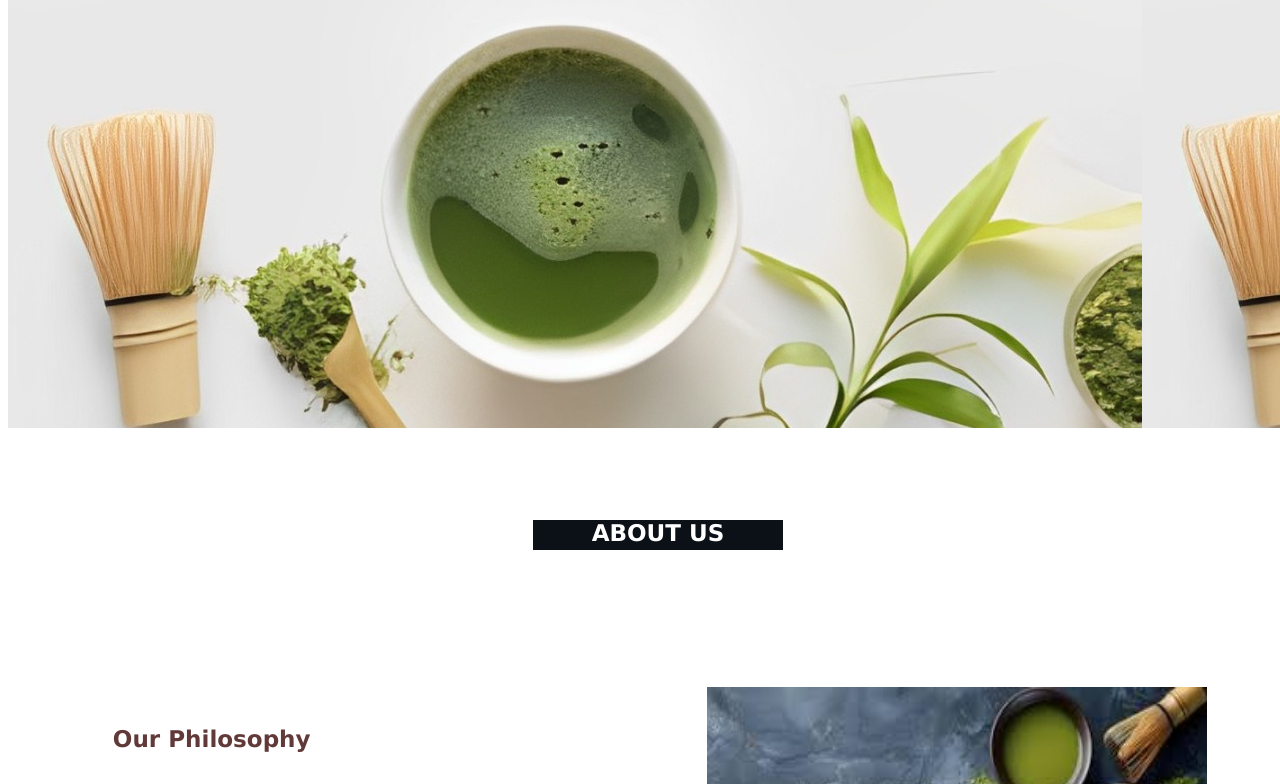
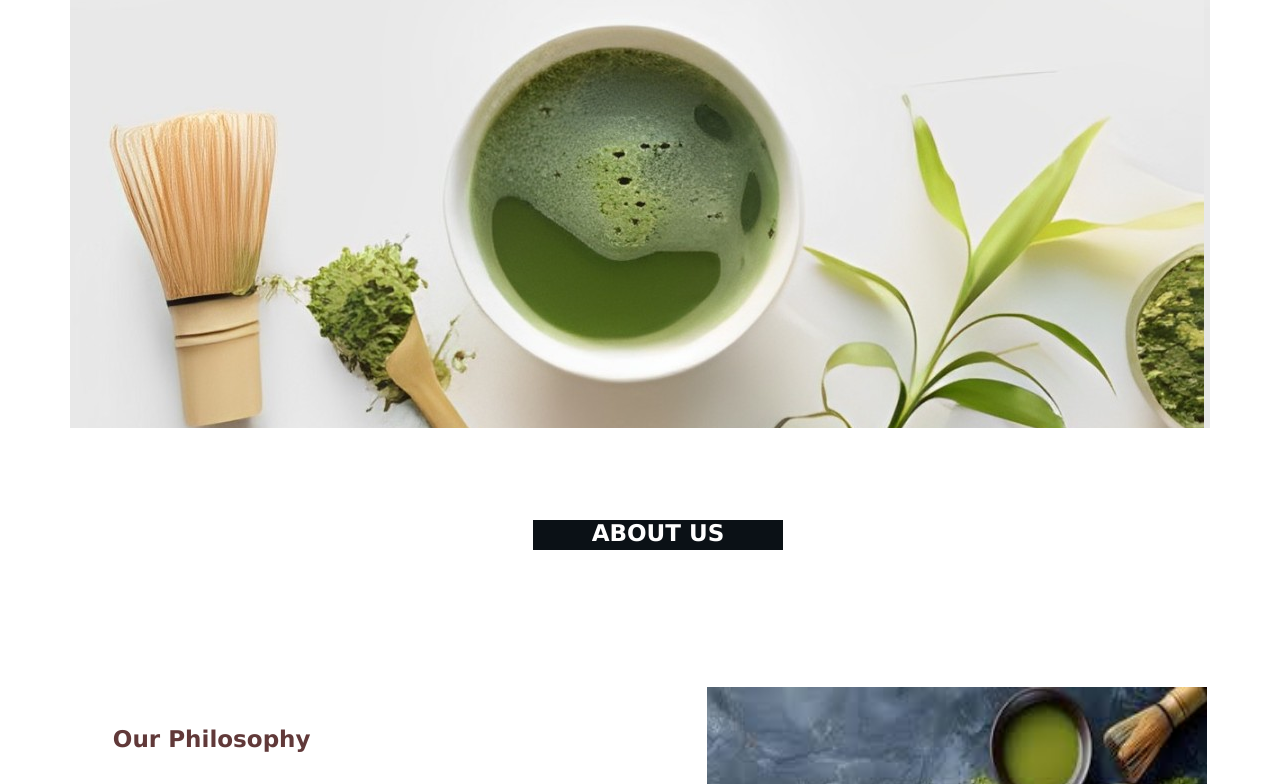
Before and after one commit to Priyadhar29/Website, a plain HTML site: page index.html in a window 1280 px wide. Shown: the part 286-1070 px from the top of the page. Drawn offline with Linux system fonts and the light colour scheme.

Commit message:
Update index.html

```diff
--- a/index.html
+++ b/index.html
@@ -10,7 +10,7 @@
     </head>
 
     <body bgcolor="white" style="color: rgb(94, 63, 63);font-family: Verdana, Geneva, Tahoma, sans-serif;">
-    <table border="0" width="1480" height="500" align="center" cellspacing="3" cellpadding ="7" background="image/Modified.jpg" align="center">
+    <table border="0" width="1140" height="500" align="center" cellspacing="3" cellpadding ="7" background="image/Modified.jpg" align="center">
     <tr height="50">
         <td width="500" border = "10"><img src="image/tea-modified.png" width="80" alt="logo" ></td>
         <td align="center" width="150" height="50"><a href="web.html" title="GO TO HOME">
```
